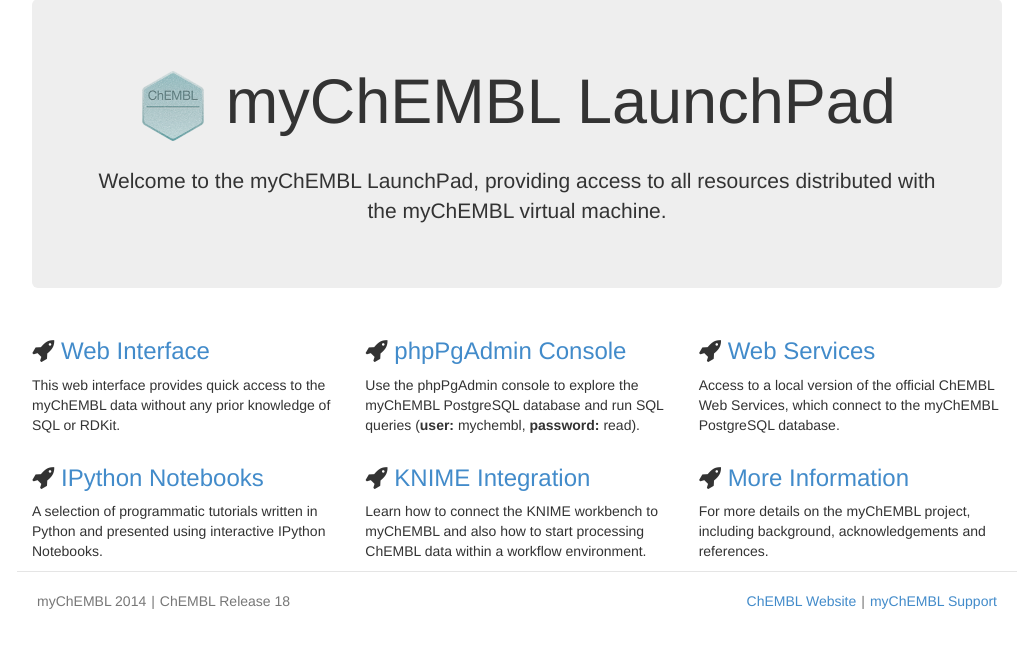
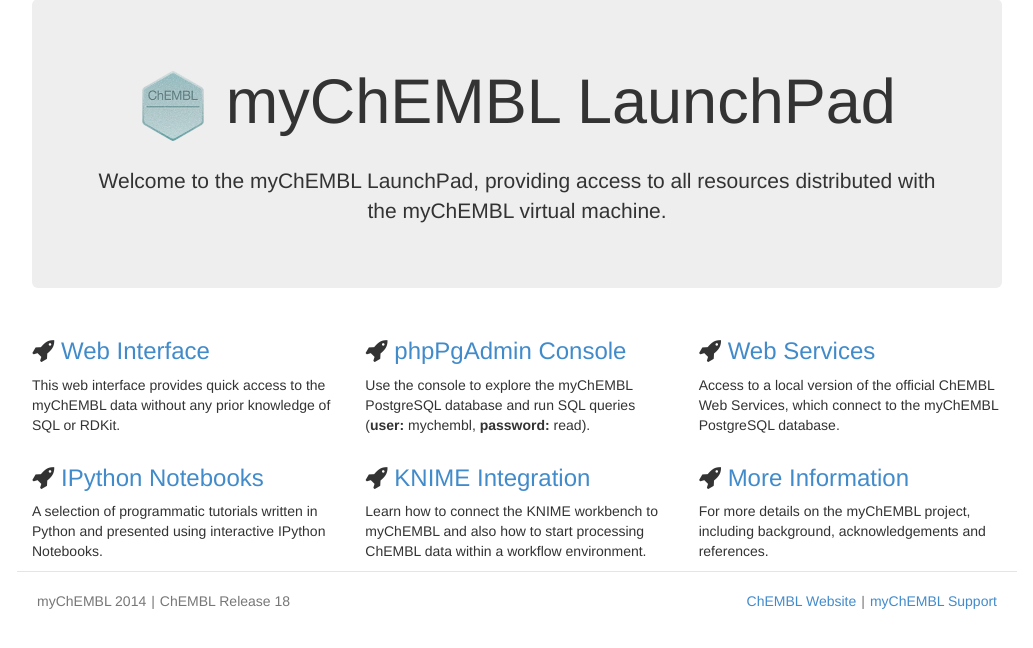
Before and after one commit to chembl/mychembl, a PHP site: page / in a window 1280 px wide. Shown: the part 21-669 px from the top of the page, without its empty margins (123-1156 px from the left). Run offline with PHP 8.4, Linux system fonts and the light colour scheme.

Commit message:
Tidy up menu description

```diff
--- a/launchpad/index.php
+++ b/launchpad/index.php
@@ -14,7 +14,7 @@
 
         <div class="col-lg-4">
           <h3><i class="fa fa-rocket"></i>&nbsp;<a href="phppgadmin" target="_blank">phpPgAdmin Console</a></h3>
-          <p>Use the phpPgAdmin console to explore the myChEMBL PostgreSQL database and run SQL queries (<strong>user:</strong> mychembl, <strong>password:</strong> read).</p>
+          <p>Use the console to explore the myChEMBL PostgreSQL database and run SQL queries (<strong>user:</strong> mychembl, <strong>password:</strong> read).</p>
         </div>
 
         <div class="col-lg-4">
```
